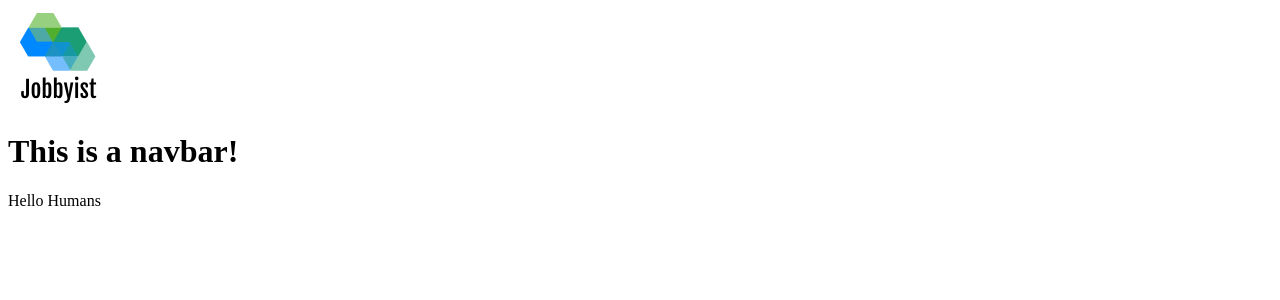
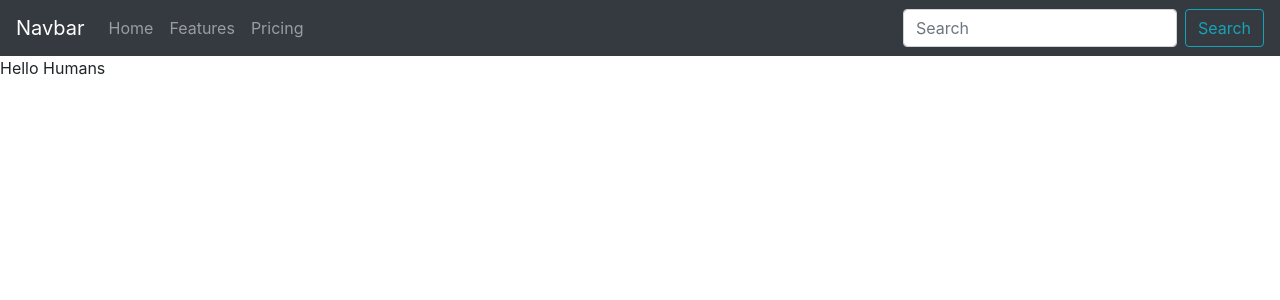
Before and after one commit to Stephen-Roach/Jobbyist-FrontEnd, a React (Create React App) app: page / in a window 1280 px wide. Shown: the top 300 px of the page. Built offline with nearby package versions, Linux system fonts and the light colour scheme.

Commit message:
have the navbar populated on the page

```diff
--- a/src/components/Navigation.jsx
+++ b/src/components/Navigation.jsx
@@ -1,37 +1,37 @@
 import React from 'react';
-// import { Navbar, Form, FormControl, Button } from 'react-bootstrap'
-import Navbar from 'react-bootstrap/Navbar';
-import Form from 'react-bootstrap/Form';
-import FormControl from 'react-bootstrap/FormControl';
-import Button from 'react-bootstrap/Button';
-import Nav from 'react-bootstrap/Nav';
+import { Navbar, Form, FormControl, Button, Nav } from 'react-bootstrap';
+// import Navbar from 'react-bootstrap/Navbar';
+// import Form from 'react-bootstrap/Form';
+// import FormControl from 'react-bootstrap/FormControl';
+// import Button from 'react-bootstrap/Button';
+// import Nav from 'react-bootstrap/Nav';
 import './Nav.css';
-const navbarImg = process.env.PUBLIC_URL + '/images/';
+// const navbarImg = process.env.PUBLIC_URL + '/images/';
 
 function Navigation() {
   return (
-    <div className='navbar'>
-      <img
-        className='navbar__Logo'
-        src={`${navbarImg}jobbyist-logo.png`}
-        alt='logo'
-      />
-      <h1>This is a navbar!</h1>
-    </div>
-    // <>
-    //   <Navbar bg='dark' variant='dark'>
-    //     <Navbar.Brand href='#home'>Navbar</Navbar.Brand>
-    //     <Nav className='mr-auto'>
-    //       <Nav.Link href='#home'>Home</Nav.Link>
-    //       <Nav.Link href='#features'>Features</Nav.Link>
-    //       <Nav.Link href='#pricing'>Pricing</Nav.Link>
-    //     </Nav>
-    //     <Form inline>
-    //       <FormControl type='text' placeholder='Search' className='mr-sm-2' />
-    //       <Button variant='outline-info'>Search</Button>
-    //     </Form>
-    //   </Navbar>
-    // </>
+    // <div className='navbar'>
+    //   <img
+    //     className='navbar__Logo'
+    //     src={`${navbarImg}jobbyist-logo.png`}
+    //     alt='logo'
+    //   />
+    //   <h1>This is a navbar!</h1>
+    // </div>
+    <>
+      <Navbar bg='dark' variant='dark'>
+        <Navbar.Brand href='#home'>Navbar</Navbar.Brand>
+        <Nav className='mr-auto'>
+          <Nav.Link href='#home'>Home</Nav.Link>
+          <Nav.Link href='#features'>Features</Nav.Link>
+          <Nav.Link href='#pricing'>Pricing</Nav.Link>
+        </Nav>
+        <Form inline>
+          <FormControl type='text' placeholder='Search' className='mr-sm-2' />
+          <Button variant='outline-info'>Search</Button>
+        </Form>
+      </Navbar>
+    </>
   );
 }
 
```
Also changed, not shown: src/App.js (+6 -5 lines), 1 other file (tests, documents, lock files or other folders).
